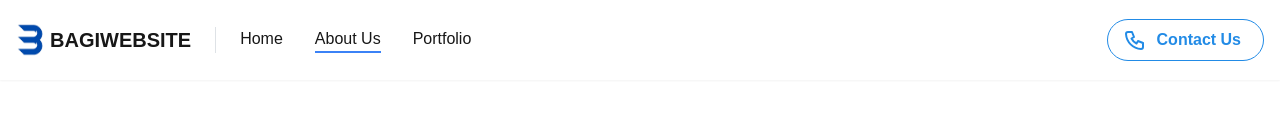
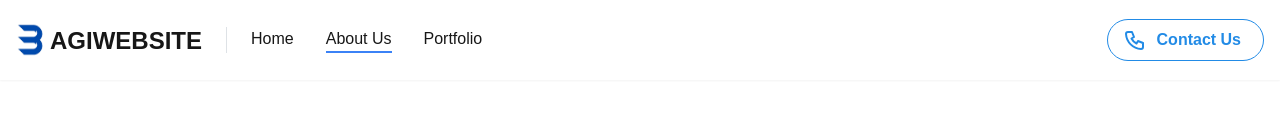
Before and after one commit to dystianen/new-portfolio, a Next.js app: page /about-us in a window 1280 px wide. Shown: the top 139 px of the page. Built offline with nearby package versions, Linux system fonts and the light colour scheme.

Commit message:
fix: size header

```diff
--- a/app/components/header/index.tsx
+++ b/app/components/header/index.tsx
@@ -45,14 +45,14 @@ const Header = () => {
     >
       <Container size={'xl'} className="tw-flex tw-justify-between tw-items-center tw-h-20">
         <div className="tw-flex tw-gap-6 tw-items-center">
-          <Flex gap={4} align={'center'}>
+          <Flex gap={4} align={'end'}>
             <Image
               src="/assets/images/logo_bagiwebsite.png"
               alt="BAGIWEBSITE"
               width={30}
               height={30}
             />
-            <h1 className="tw-font-bold tw-text-xl">BAGIWEBSITE</h1>
+            <h1 className="tw-font-bold tw-text-2xl">AGIWEBSITE</h1>
           </Flex>
           <div className="tw-hidden md:tw-flex tw-gap-6">
             <Divider orientation="vertical" />
```
